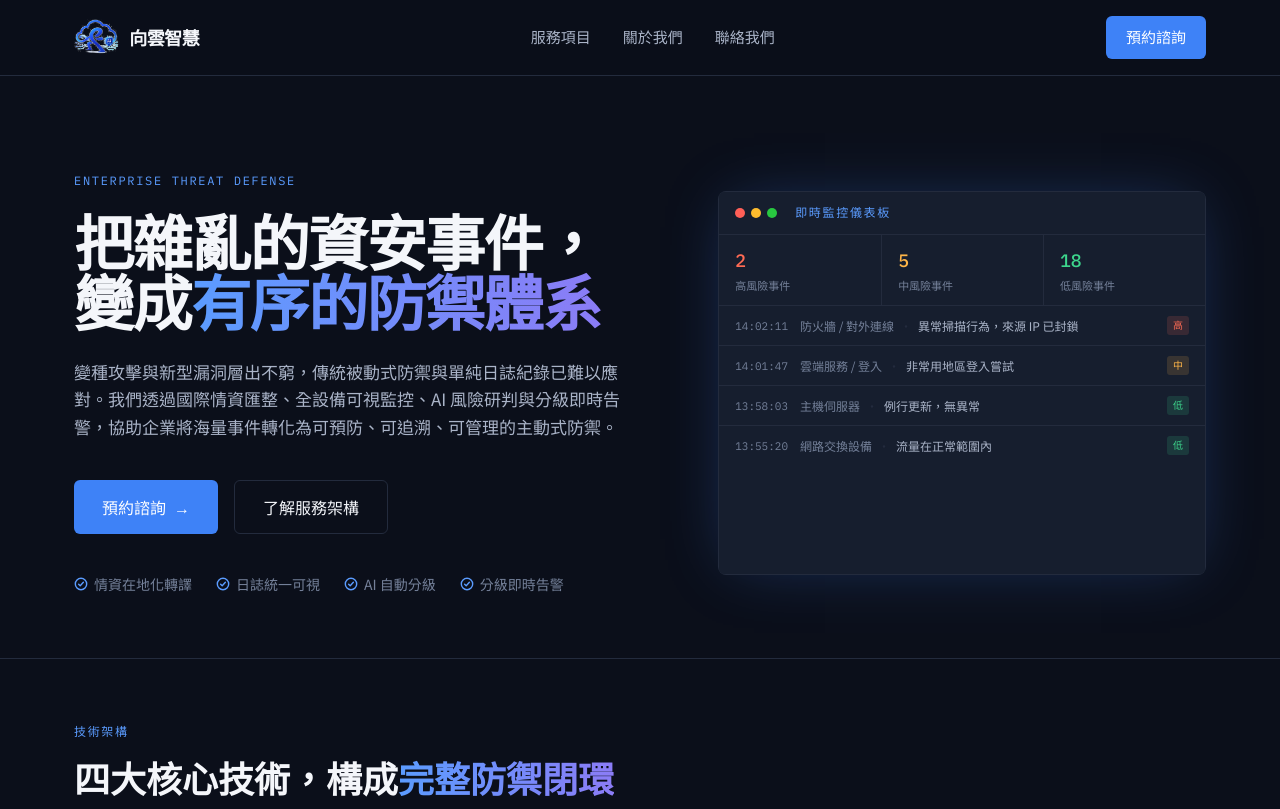
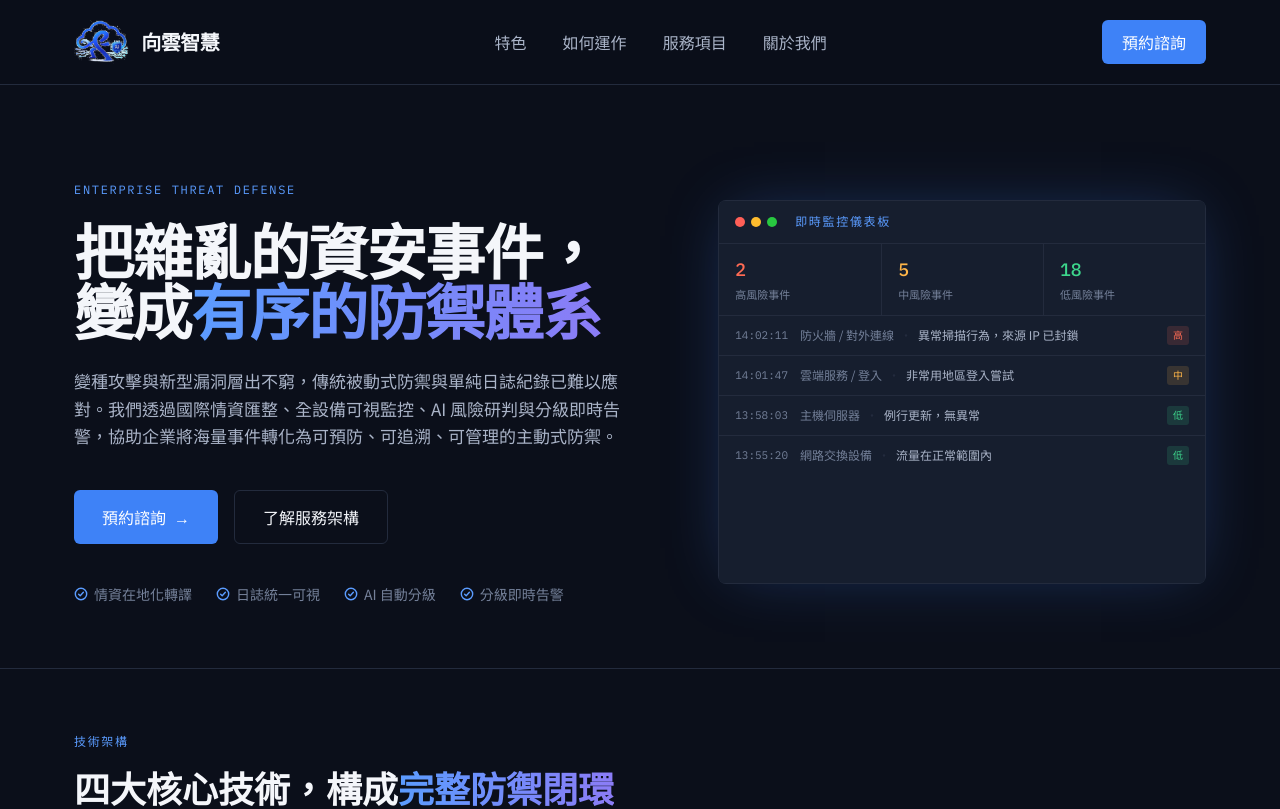
Before and after one commit to guardaix-source/Tocloudai-Website, a Next.js app: page / in a window 1280 px wide. Shown: the top 809 px of the page. Built offline with nearby package versions, Linux system fonts and the light colour scheme.

Commit message:
Update-3

```diff
--- a/app/page.tsx
+++ b/app/page.tsx
@@ -101,7 +101,7 @@ export default function HomePage() {
       </section>
 
       {/* Four pillars — feature grid */}
-      <section className="section-line">
+      <section id="features" className="section-line scroll-mt-28">
         <div className="mx-auto max-w-content px-6 py-16">
           <div className="max-w-xl">
             <p className="eyebrow mb-4">技術架構</p>
@@ -152,7 +152,7 @@ export default function HomePage() {
       </section>
 
       {/* Process */}
-      <section className="section-line">
+      <section id="how-it-works" className="section-line scroll-mt-28">
         <div className="mx-auto max-w-content px-6 py-16 text-center">
           <p className="eyebrow mb-4">合作流程</p>
           <h2 className="text-3xl font-bold text-ink sm:text-4xl">從<span className="grad-text">盤點</span>到持續維運</h2>
--- a/app/services/page.tsx
+++ b/app/services/page.tsx
@@ -41,7 +41,7 @@ export default function ServicesPage() {
       </section>
 
       {/* In-page module nav */}
-      <div className="sticky top-[65px] z-40 border-y border-line bg-paper/95 backdrop-blur">
+      <div className="sticky top-[85px] z-40 border-y border-line bg-paper/95 backdrop-blur">
         <nav className="mx-auto flex max-w-content gap-6 overflow-x-auto px-6 py-3 text-sm">
           {MODULE_NAV.map((item) => (
             <a
@@ -56,7 +56,7 @@ export default function ServicesPage() {
       </div>
 
       {/* Module 1 */}
-      <section id="module-01" className="section-line scroll-mt-32">
+      <section id="module-01" className="section-line scroll-mt-36">
         <div className="mx-auto max-w-content px-6 py-14">
           <div className="flex items-center justify-between">
             <span className="font-mono text-sm text-signal">01</span>
@@ -74,7 +74,7 @@ export default function ServicesPage() {
         </div>
       </section>
 
-      <section id="module-02" className="section-line scroll-mt-32">
+      <section id="module-02" className="section-line scroll-mt-36">
         <div className="mx-auto max-w-content px-6 py-14">
           <div className="flex items-center justify-between">
             <span className="font-mono text-sm text-signal">02</span>
@@ -91,7 +91,7 @@ export default function ServicesPage() {
         </div>
       </section>
 
-      <section id="module-03" className="section-line scroll-mt-32">
+      <section id="module-03" className="section-line scroll-mt-36">
         <div className="mx-auto max-w-content px-6 py-14">
           <div className="flex items-center justify-between">
             <span className="font-mono text-sm text-signal">03</span>
@@ -117,7 +117,7 @@ export default function ServicesPage() {
         </div>
       </section>
 
-      <section id="module-04" className="section-line scroll-mt-32">
+      <section id="module-04" className="section-line scroll-mt-36">
         <div className="mx-auto max-w-content px-6 py-14">
           <div className="flex items-center justify-between">
             <span className="font-mono text-sm text-signal">04</span>
--- a/components/Header.tsx
+++ b/components/Header.tsx
@@ -5,9 +5,10 @@ import Image from "next/image";
 import { useState } from "react";
 
 const NAV = [
+  { href: "/#features", label: "特色" },
+  { href: "/#how-it-works", label: "如何運作" },
   { href: "/services", label: "服務項目" },
   { href: "/about", label: "關於我們" },
-  { href: "/contact", label: "聯絡我們" },
 ];
 
 export default function Header() {
@@ -15,19 +16,19 @@ export default function Header() {
 
   return (
     <header className="sticky top-0 z-50 border-b border-line bg-paper/90 backdrop-blur">
-      <div className="mx-auto flex max-w-content items-center justify-between px-6 py-4">
-        <Link href="/" className="flex items-center gap-2.5" onClick={() => setOpen(false)}>
-          <Image src="/logo.png" alt="向雲智慧" width={353} height={281} className="h-9 w-auto" />
-          <span className="text-lg font-bold tracking-tight text-ink">向雲智慧</span>
+      <div className="mx-auto flex max-w-content items-center justify-between px-6 py-5">
+        <Link href="/" className="flex items-center gap-3" onClick={() => setOpen(false)}>
+          <Image src="/logo.png" alt="向雲智慧" width={353} height={281} className="h-11 w-auto" />
+          <span className="text-xl font-bold tracking-tight text-ink">向雲智慧</span>
         </Link>
 
         {/* Desktop nav */}
-        <nav className="hidden items-center gap-8 sm:flex">
+        <nav className="hidden items-center gap-9 sm:flex">
           {NAV.map((item) => (
             <Link
               key={item.href}
               href={item.href}
-              className="text-[15px] font-medium text-slate transition-colors hover:text-ink"
+              className="text-base font-medium text-slate transition-colors hover:text-ink"
             >
               {item.label}
             </Link>
@@ -37,7 +38,7 @@ export default function Header() {
         <div className="hidden items-center gap-3 sm:flex">
           <Link
             href="/contact"
-            className="rounded bg-signal px-5 py-2.5 text-[15px] font-medium text-white transition-colors hover:bg-signal-dark"
+            className="rounded bg-signal px-5 py-2.5 text-base font-medium text-white transition-colors hover:bg-signal-dark"
           >
             預約諮詢
           </Link>
@@ -69,7 +70,7 @@ export default function Header() {
                 key={item.href}
                 href={item.href}
                 onClick={() => setOpen(false)}
-                className="border-b border-line/60 py-3.5 text-sm text-slate last:border-b-0 hover:text-ink"
+                className="border-b border-line/60 py-3.5 text-base text-slate last:border-b-0 hover:text-ink"
               >
                 {item.label}
               </Link>
```
